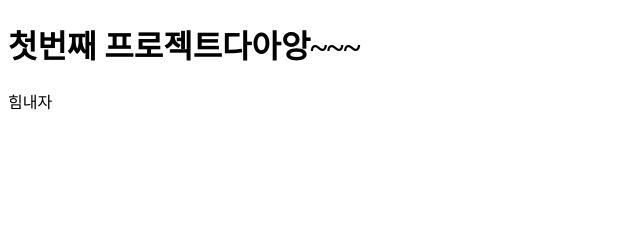
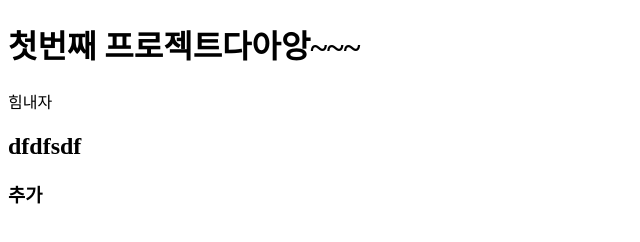
Before and after one commit to lucrative09/first-script-project, a plain HTML site: page first-project/index.html in a window 1280 px wide. Shown: the whole page, without its empty margins (0-640 px from the left). Drawn offline with Linux system fonts and the light colour scheme.

Commit message:
second commit

```diff
--- a/first-project/index.html
+++ b/first-project/index.html
@@ -1,5 +1,6 @@
 <!DOCTYPE html>
 <html lang="en">
+
 <head>
     <meta charset="UTF-8">
     <meta http-equiv="X-UA-Compatible" content="IE=edge">
@@ -7,8 +8,12 @@
     <title>Document</title>
     <link rel="stylesheet" href="style.css">
 </head>
+
 <body>
     <h1>첫번째 프로젝트다아앙~~~</h1>
     <p>힘내자</p>
+    <h2>dfdfsdf</h2>
+    <h3>추가</h3>
 </body>
+
 </html>
```
